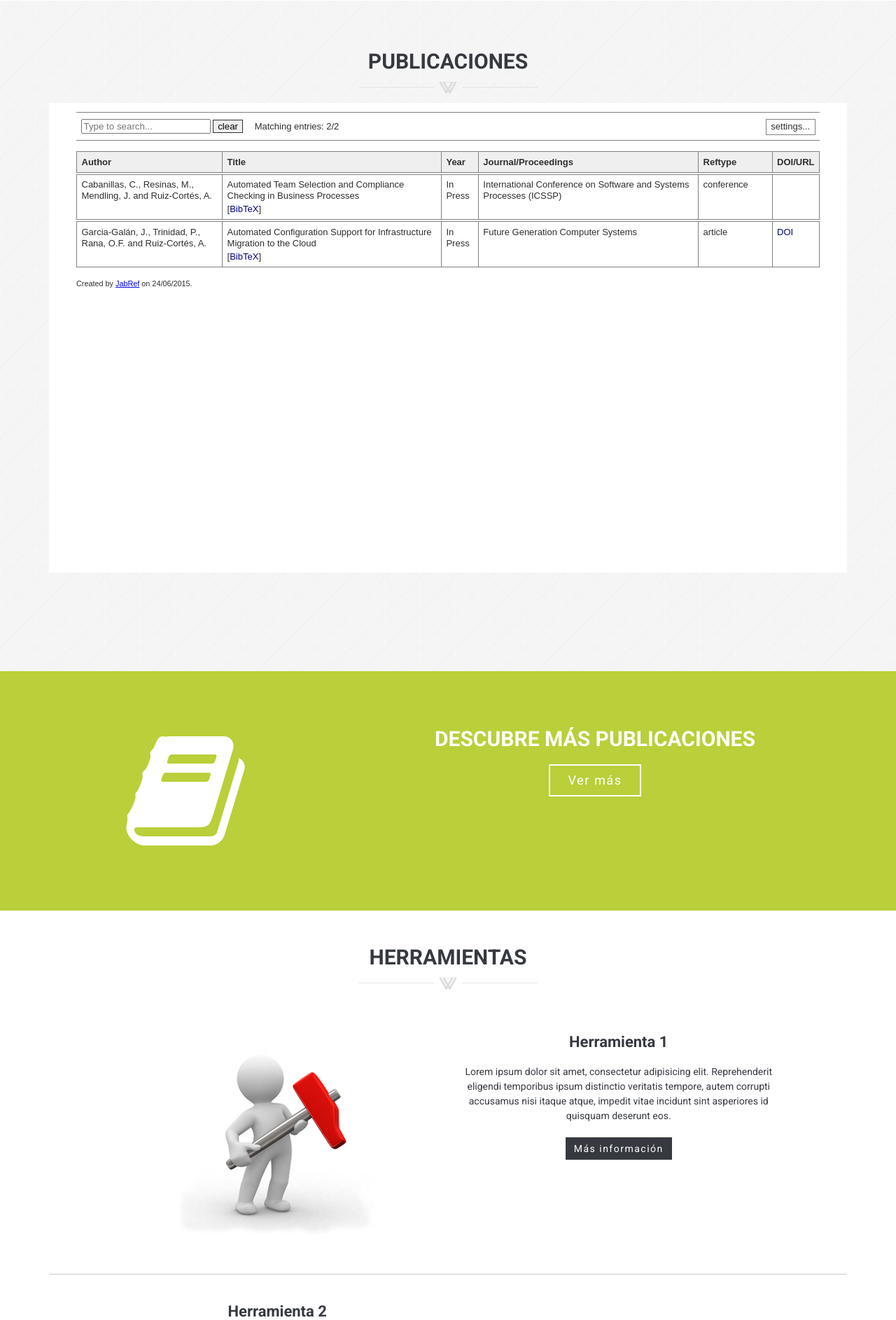
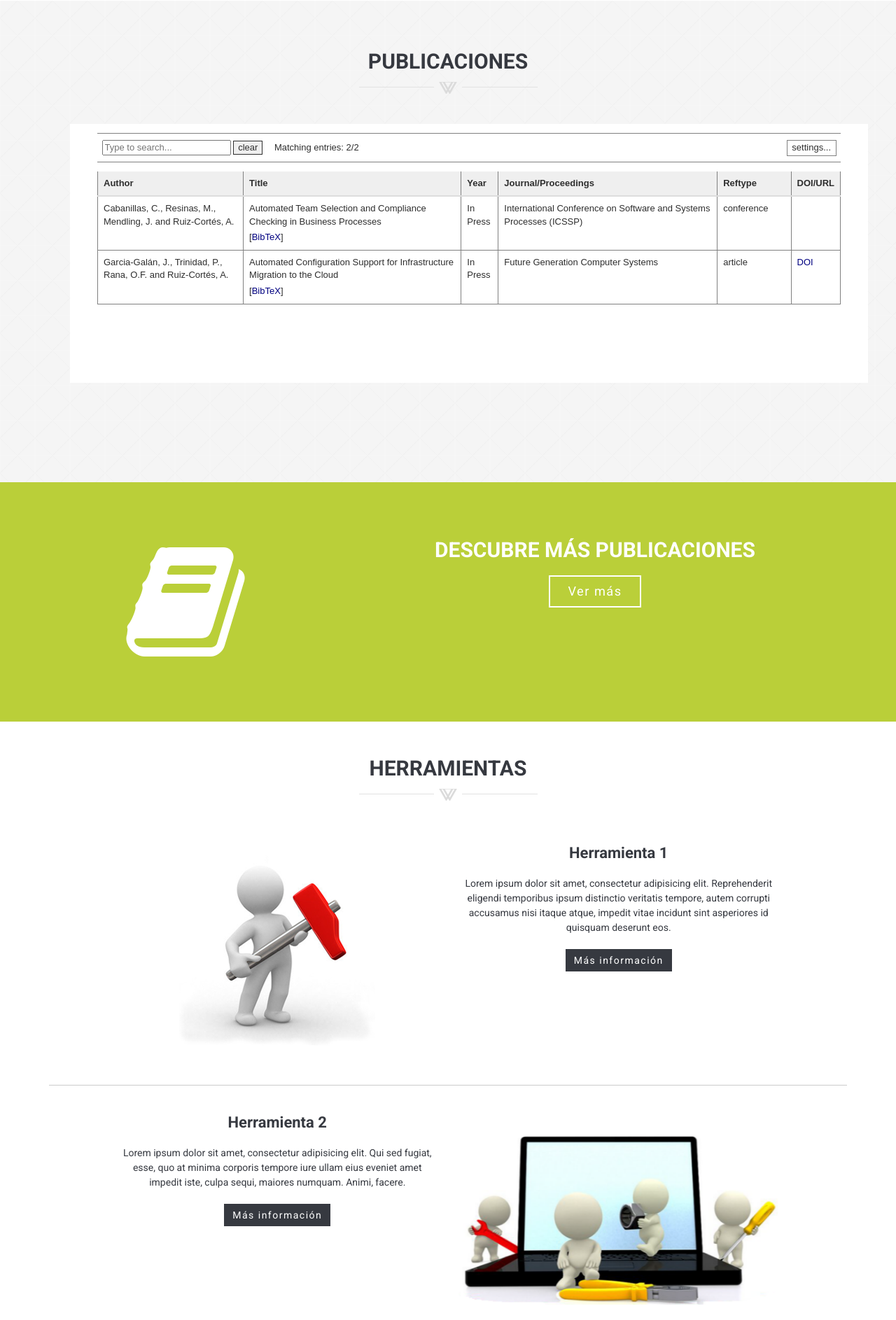
Before and after one commit to CristinaPerea/rcis, a PHP site: page / in a window 1280 px wide. Shown: the part 1573-3459 px from the top of the page at 70% size. Run offline with PHP 8.4, Linux system fonts and the light colour scheme.

Commit message:
Publicaciones
Muestra la tabla de publicaciones, pero no es escalable

```diff
--- a/css/style.css
+++ b/css/style.css
@@ -919,4 +919,11 @@ ul.imp-links {
   width: 100%;
   height: 100%; }
 
+iframe.responsive-iframe-container-publicaciones {
+  position: relative;
+  padding-bottom: 0px;
+  padding-top: 30px;
+  height: 400px;
+  overflow: hidden; }
+
 /*# sourceMappingURL=style.css.map */
--- a/css/style.scss
+++ b/css/style.scss
@@ -1267,3 +1267,11 @@ ul {
     width: 100%;
     height: 100%;
 }
+iframe {
+	&.responsive-iframe-container-publicaciones {
+    position: relative;
+    padding-bottom:0px;
+    padding-top: 30px;
+    height: 400px;
+    overflow: hidden;}
+}
--- a/index.php
+++ b/index.php
@@ -295,8 +295,8 @@
                         <div class="page-header text-center wow fadeInDown" data-wow-delay="0.4s">
                             <h2>Publicaciones</h2>
                                     <div class="devider"></div>
-                                     <div class="responsive-iframe-container">
-                                  <iframe src="test-table-pro.html"></iframe>
+                                     <div class="container">
+                                         <iframe class="container responsive-iframe-container-publicaciones" src="test-table-pro.html" srcolling="no"></iframe>
                                     </div>
                         </div>
                     </div>
--- a/test-table-pro.html
+++ b/test-table-pro.html
@@ -347,6 +347,7 @@ function toggleSettings(){
 
 -->
 </script>
+<link rel="stylesheet" href="inc/bootstrap/css/bootstrap.min.css">
 <style type="text/css">
 body { background-color: white; font-family: Arial, sans-serif; font-size: 13px; line-height: 1.2; padding: 1em; color: #2E2E2E; margin: auto 2em; }
 
@@ -388,6 +389,7 @@ p.infolinks { margin: 0.3em 0em 0em 0em; padding: 0px; }
 	tr { page-break-inside: avoid; }
 }
 </style>
+
 </head>
 <body>
 
@@ -404,7 +406,8 @@ p.infolinks { margin: 0.3em 0em 0em 0em; padding: 0px; }
 </ul>
 </div>
 </form>
-<table id="qs_table" border="1">
+<div class="table-responsive">
+<table id="qs_table" border="1" class="table">
 <thead><tr><th width="20%">Author</th><th width="30%">Title</th><th width="5%">Year</th><th width="30%">Journal/Proceedings</th><th width="10%">Reftype</th><th width="5%">DOI/URL</th></tr></thead>
 <tbody><tr id="" class="entry">
 	<td>Cabanillas, C., Resinas, M., Mendling, J. and Ruiz-Cort&eacute;s, A.</td>
@@ -447,9 +450,7 @@ p.infolinks { margin: 0.3em 0em 0em 0em; padding: 0px; }
 </tr>
 </tbody>
 </table>
-<footer>
- <small>Created by <a href="http://jabref.sourceforge.net">JabRef</a> on 24/06/2015.</small>
-</footer>
+</div>
 <!-- file generated by JabRef -->
 </body>
 </html>
```
Also changed, not shown: 1 other file.
